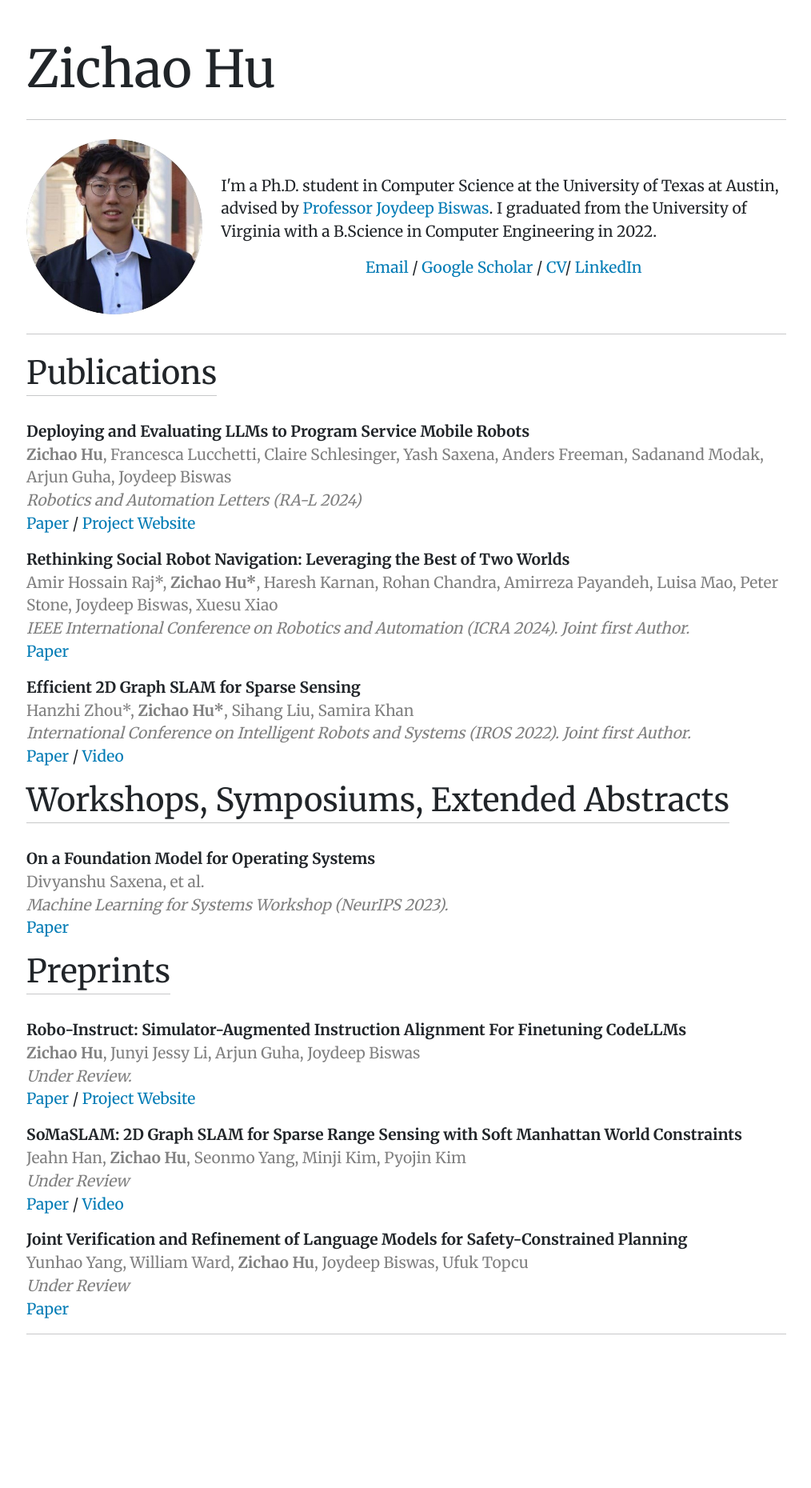
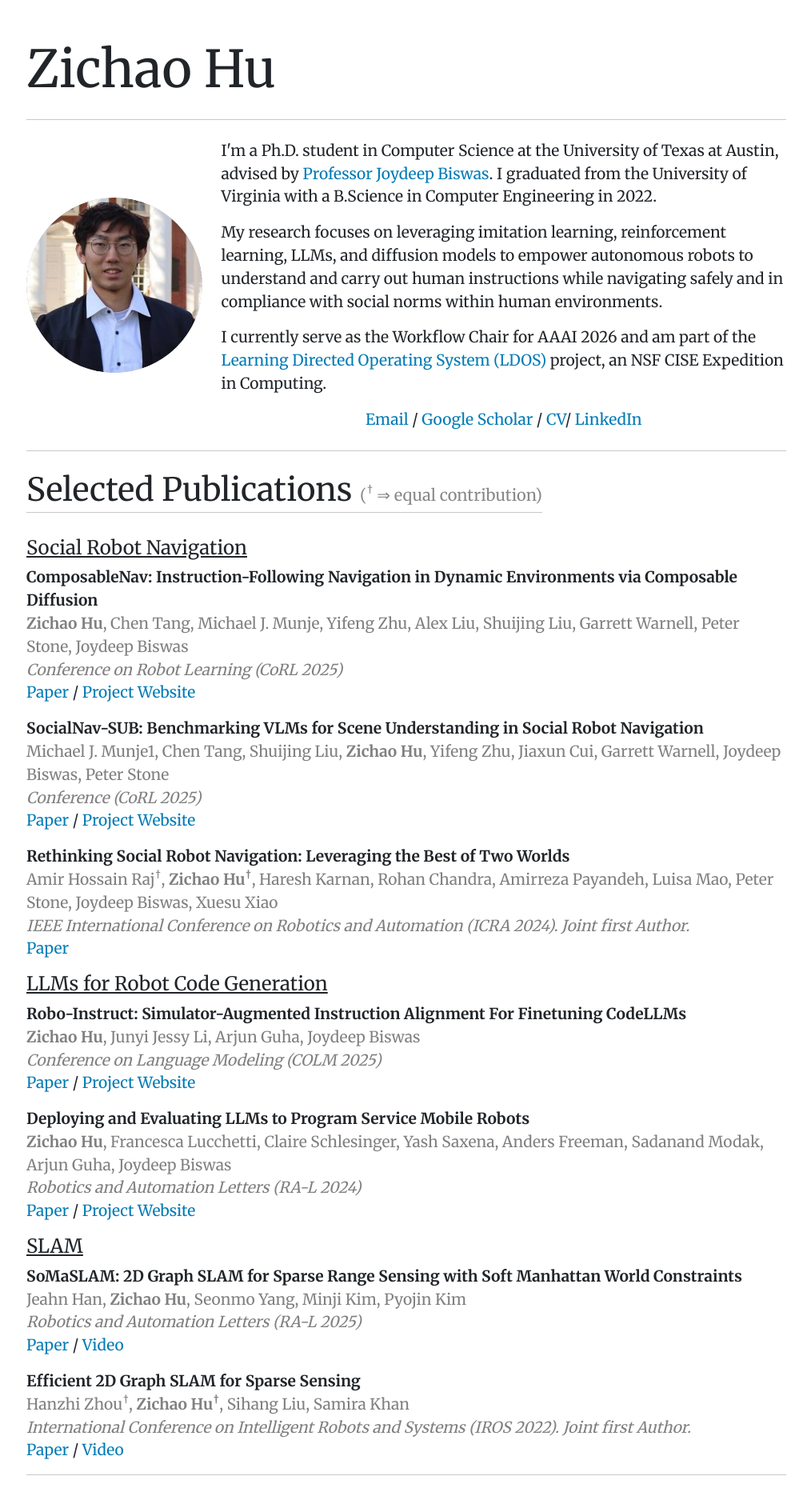
Before and after one commit to OAHC2022/OAHC2022.github.io, a Jekyll site: the page built from index.md, in a window 1280 px wide. Shown: the whole page at 80% size, without its empty margins (132-1146 px from the left). Built offline with Jekyll 4.4.1, drawn with Linux system fonts in a browser that asks for light colours; before the commit the page ends 1684 px from its top, so only the background shows below that.

Commit message:
update website

```diff
--- a/_layouts/default.html
+++ b/_layouts/default.html
@@ -31,14 +31,14 @@
           I'm a Ph.D. student in Computer Science at the University of Texas at Austin, advised by <a href="https://www.joydeepb.com/">Professor Joydeep Biswas</a>.
           I graduated from the University of Virginia with a B.Science in Computer Engineering in 2022.
         </p>
-        <!-- <p>
+        <p>
           My research focuses on leveraging imitation learning, reinforcement learning, LLMs, and diffusion models to
           empower autonomous robots to understand and carry out human instructions while navigating safely and in
           compliance with social norms within human environments.
         </p>
         <p>
-          I am also a part of the <a href="https://ldos.utexas.edu/"> Learning Directed Operating System (LDOS)</a> project, an NSF CISE Expedition in Computing.
-        </p> -->
+          I currently serve as the Workflow Chair for AAAI 2026 and am part of the <a href="https://ldos.utexas.edu/">Learning Directed Operating System (LDOS)</a> project, an NSF CISE Expedition in Computing.
+        </p>
         <div class="text-center">
           <a href="mailto:{{ site.email }}" class="email-link">Email</a> / <a href="{{ site.gscholar }}">Google Scholar</a> / <a href="{{ site.cv }}">CV</a>/ <a href="{{ site.linkedin }}">LinkedIn</a>
         </div>
--- a/index.md
+++ b/index.md
@@ -2,46 +2,59 @@
 layout: default
 ---
 
-<h6 class="display-6 mt-6 mb-4 title-with-line">Publications</h6>
+<!-- <h6 class="display-6 mt-6 mb-4 title-with-line">Experience</h6>
+
+<div class="container px-0 mb-4">
+  <div class="row mb-2">
+    <div class="col-4 text-muted">Nov 2024 – Present</div>
+    <div class="col-8">
+      <strong>Amazon Lab126, Sunnyvale</strong> – Applied Scientist Intern<br>
+      <span class="text-secondary">Humanoid Whole-body Control</span>
+    </div>
+  </div>
+</div> -->
+
+
+
+<h6 class="display-6 mt-6 mb-4 title-with-line">Selected Publications <small style="font-size: 50%; color: #888;">(<sup>†</sup> ⇒ equal contribution)</small></h6>
+
+#### <u>Social Robot Navigation</u>
+**ComposableNav: Instruction-Following Navigation in Dynamic Environments via Composable Diffusion** <br>
+<span style="color: grey;">**Zichao Hu**, Chen Tang, Michael J. Munje, Yifeng Zhu, Alex Liu, Shuijing Liu, Garrett Warnell, Peter Stone, Joydeep Biswas </span><br>
+<span style="color: grey;">*Conference on Robot Learning (CoRL 2025)* </span><br>
+[Paper](https://arxiv.org/abs/2509.17941) / [Project Website](https://amrl.cs.utexas.edu/ComposableNav/)
+
+**SocialNav-SUB: Benchmarking VLMs for Scene Understanding in Social Robot Navigation** <br>
+<span style="color: grey;">Michael J. Munje1, Chen Tang, Shuijing Liu, **Zichao Hu**, Yifeng Zhu, Jiaxun Cui, Garrett Warnell, Joydeep Biswas, Peter Stone </span><br>
+<span style="color: grey;">*Conference (CoRL 2025)* </span><br>
+[Paper](https://arxiv.org/abs/2509.08757) / [Project Website](https://larg.github.io/socialnav-sub/)
+
+**Rethinking Social Robot Navigation: Leveraging the Best of Two Worlds**  <br>
+<span style="color: grey;">Amir Hossain Raj<sup>†</sup>, **Zichao Hu<sup>†</sup>**, Haresh Karnan, Rohan Chandra, Amirreza Payandeh, Luisa Mao, Peter Stone, Joydeep Biswas, Xuesu Xiao </span><br>
+<span style="color: grey;">*IEEE International Conference on Robotics and Automation (ICRA 2024). Joint first Author.* </span><br>
+[Paper](https://arxiv.org/abs/2309.13466)
+
+#### <u>LLMs for Robot Code Generation</u>
+**Robo-Instruct: Simulator-Augmented Instruction Alignment For Finetuning CodeLLMs**  <br>
+<span style="color: grey;">**Zichao Hu**, Junyi Jessy Li, Arjun Guha, Joydeep Biswas</span><br>
+<span style="color: grey;">*Conference on Language Modeling (COLM 2025)*</span><br>
+[Paper](https://arxiv.org/abs/2405.20179) / [Project Website](https://amrl.cs.utexas.edu/robo-instruct/)
 
 **Deploying and Evaluating LLMs to Program Service Mobile Robots** <br>
 <span style="color: grey;">**Zichao Hu**, Francesca Lucchetti, Claire Schlesinger, Yash Saxena, Anders Freeman, Sadanand Modak, Arjun Guha, Joydeep Biswas </span><br>
 <span style="color: grey;">*Robotics and Automation Letters (RA-L 2024)* </span><br>
 [Paper](https://arxiv.org/abs/2311.11183) / [Project Website](https://amrl.cs.utexas.edu/codebotler/)
 
-**Rethinking Social Robot Navigation: Leveraging the Best of Two Worlds**  <br>
-<span style="color: grey;">Amir Hossain Raj\*, **Zichao Hu\***, Haresh Karnan, Rohan Chandra, Amirreza Payandeh, Luisa Mao, Peter Stone, Joydeep Biswas, Xuesu Xiao </span><br>
-<span style="color: grey;">*IEEE International Conference on Robotics and Automation (ICRA 2024). Joint first Author.* </span><br>
-[Paper](https://arxiv.org/abs/2309.13466)
+#### <u>SLAM</u>
+
+**SoMaSLAM: 2D Graph SLAM for Sparse Range Sensing with Soft Manhattan World Constraints**  <br>
+<span style="color: grey;">Jeahn Han, **Zichao Hu**, Seonmo Yang, Minji Kim, Pyojin Kim</span><br>
+<span style="color: grey;">*Robotics and Automation Letters (RA-L 2025)*</span><br>
+[Paper](https://arxiv.org/abs/2409.15736) / [Video](https://youtu.be/mroBQkx6ew0?si=oYO9822agcwMsdvG)
 
 **Efficient 2D Graph SLAM for Sparse Sensing**  <br>
-<span style="color: grey;">Hanzhi Zhou\*, **Zichao Hu\***, Sihang Liu, Samira Khan</span><br>
+<span style="color: grey;">Hanzhi Zhou<sup>†</sup>, **Zichao Hu<sup>†</sup>**, Sihang Liu, Samira Khan</span><br>
 <span style="color: grey;">*International Conference on Intelligent Robots and Systems (IROS 2022). Joint first Author.* </span><br>
 [Paper](https://arxiv.org/abs/2312.02353) / [Video](https://youtu.be/i_dZWED9fJY?si=KWAykgxTLh19SwBH)
 
-<h6 class="display-6 mt-6 mb-4 title-with-line">Workshops, Symposiums, Extended Abstracts</h6>
-
-**On a Foundation Model for Operating Systems**<br>
-<span style="color: grey;">Divyanshu Saxena, et al.</span><br>
-<span style="color: grey;">*Machine Learning for Systems Workshop (NeurIPS 2023).*</span><br>
-[Paper](https://arxiv.org/abs/2312.07813)
-
-
-<h6 class="display-6 mt-6 mb-4 title-with-line">Preprints</h6>
-
-**Robo-Instruct: Simulator-Augmented Instruction Alignment For Finetuning CodeLLMs**  <br>
-<span style="color: grey;">**Zichao Hu**, Junyi Jessy Li, Arjun Guha, Joydeep Biswas</span><br>
-<span style="color: grey;">*Under Review.*</span><br>
-[Paper](https://arxiv.org/abs/2405.20179) / [Project Website](https://amrl.cs.utexas.edu/robo-instruct/)
-
-**SoMaSLAM: 2D Graph SLAM for Sparse Range Sensing with Soft Manhattan World Constraints**  <br>
-<span style="color: grey;">Jeahn Han, **Zichao Hu**, Seonmo Yang, Minji Kim, Pyojin Kim</span><br>
-<span style="color: grey;">*Under Review*</span><br>
-[Paper](https://arxiv.org/abs/2409.15736) / [Video](https://youtu.be/mroBQkx6ew0?si=oYO9822agcwMsdvG)
-
-**Joint Verification and Refinement of Language Models for Safety-Constrained Planning**  <br>
-<span style="color: grey;">Yunhao Yang, William Ward, **Zichao Hu**, Joydeep Biswas, Ufuk Topcu</span><br>
-<span style="color: grey;">*Under Review*</span><br>
-[Paper](https://arxiv.org/abs/2410.14865)
-
 <hr>
```
